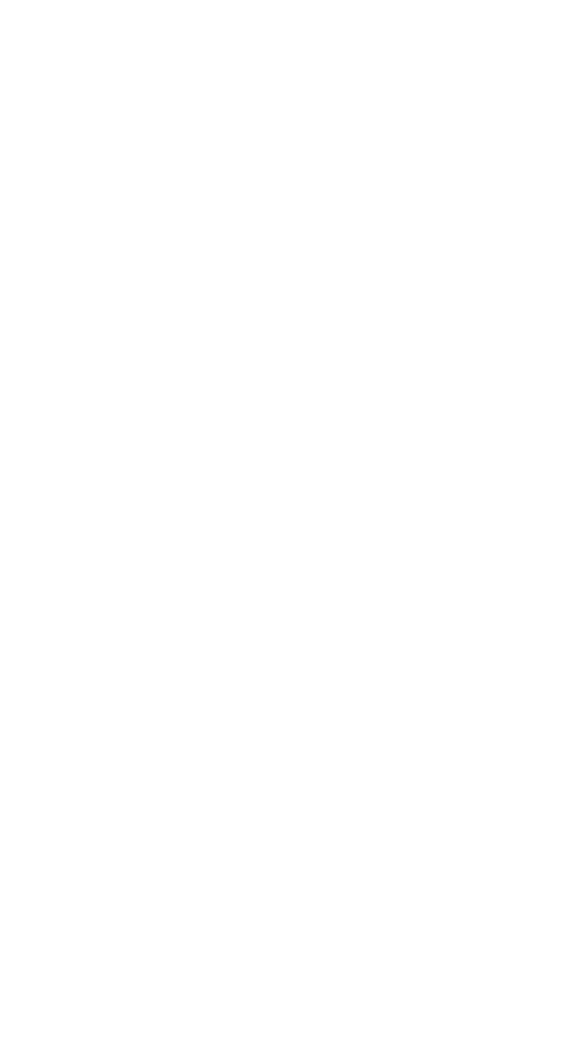
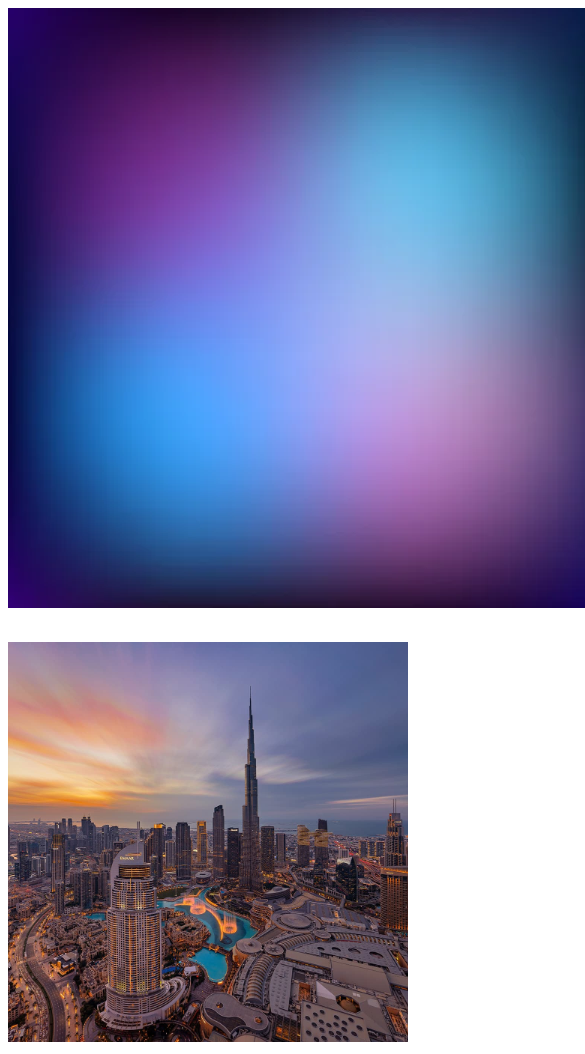
Before and after one commit to felipematosux/responsivityStudies, a plain HTML site: page index.html in a window 390 px wide. Shown: the top 1054 px of the page, 585 px wide, since content can reach past the window. Before the commit the page ends 844 px from the top, so only its background shows below. Drawn offline with Linux system fonts and the light colour scheme.

Commit message:
Studies of responsive images

```diff
--- a/assetts/style.css
+++ b/assetts/style.css
@@ -0,0 +1,6 @@
+#dubai {
+    width: 400px;
+    height:400px;
+    object-fit:cover;
+    margin-top:30px;
+}
--- a/index.html
+++ b/index.html
@@ -8,5 +8,21 @@
 </head>
 <body>
 
+    <!-- Imagens Responsivas -->
+
+
+    <picture>
+        <source media="(min-width:650px)" srcset="assetts/images/img2.jpg">
+        <source media="(min-width:450px)" srcset="assetts/images/img3.jpg">
+        <img src="assetts/images/img1.jpg">
+    </picture>
+    <br>
+
+    <img src="assetts/images/dubai.jpg" id="dubai">
+
+    <!-- Imagens Responsivas -->
+
+
+
 </body>
 </html>
```
Also changed, not shown: assetts/images/dubai.jpg (added), assetts/images/img1.jpg (added), assetts/images/img2.jpg (added), assetts/images/img3.jpg (added).
